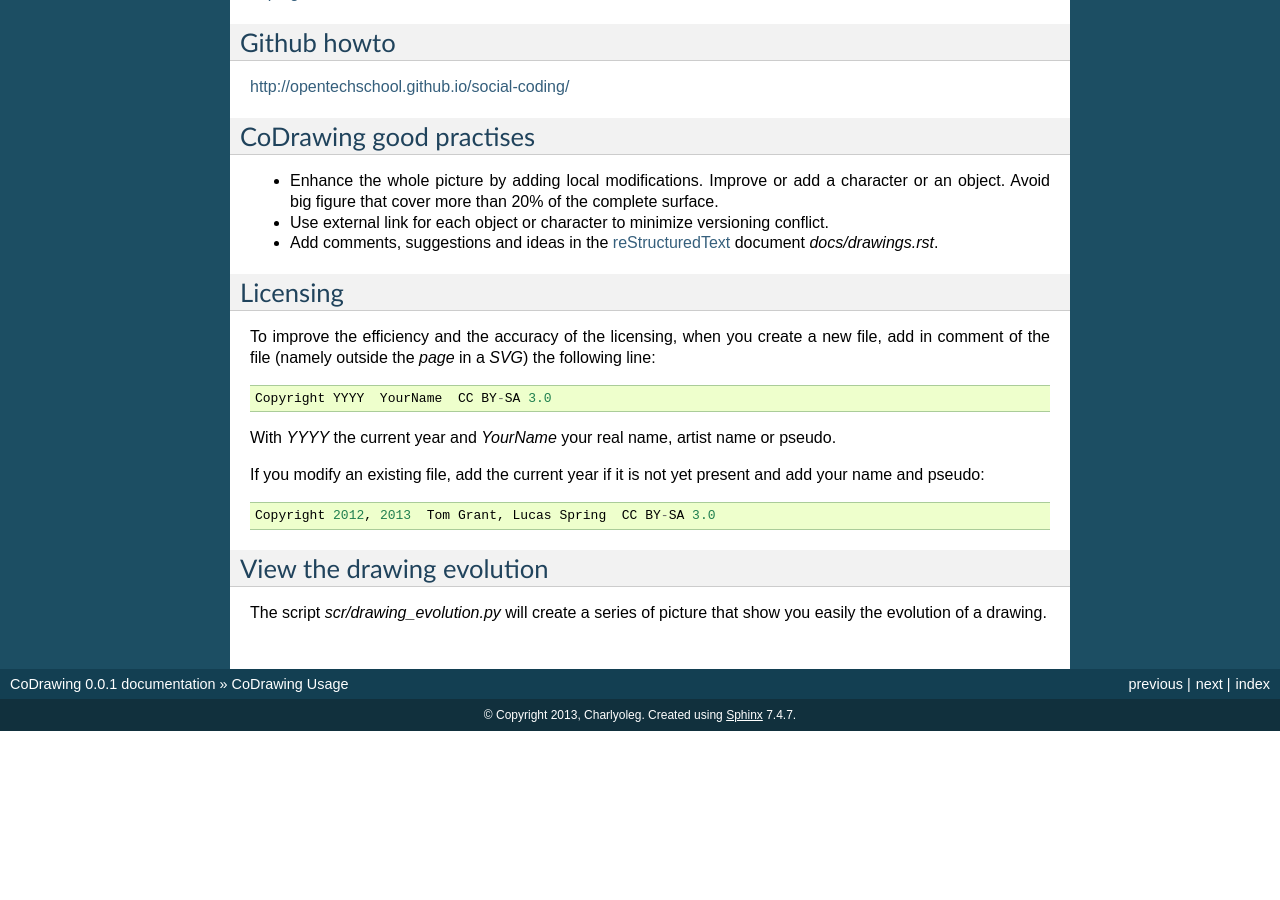
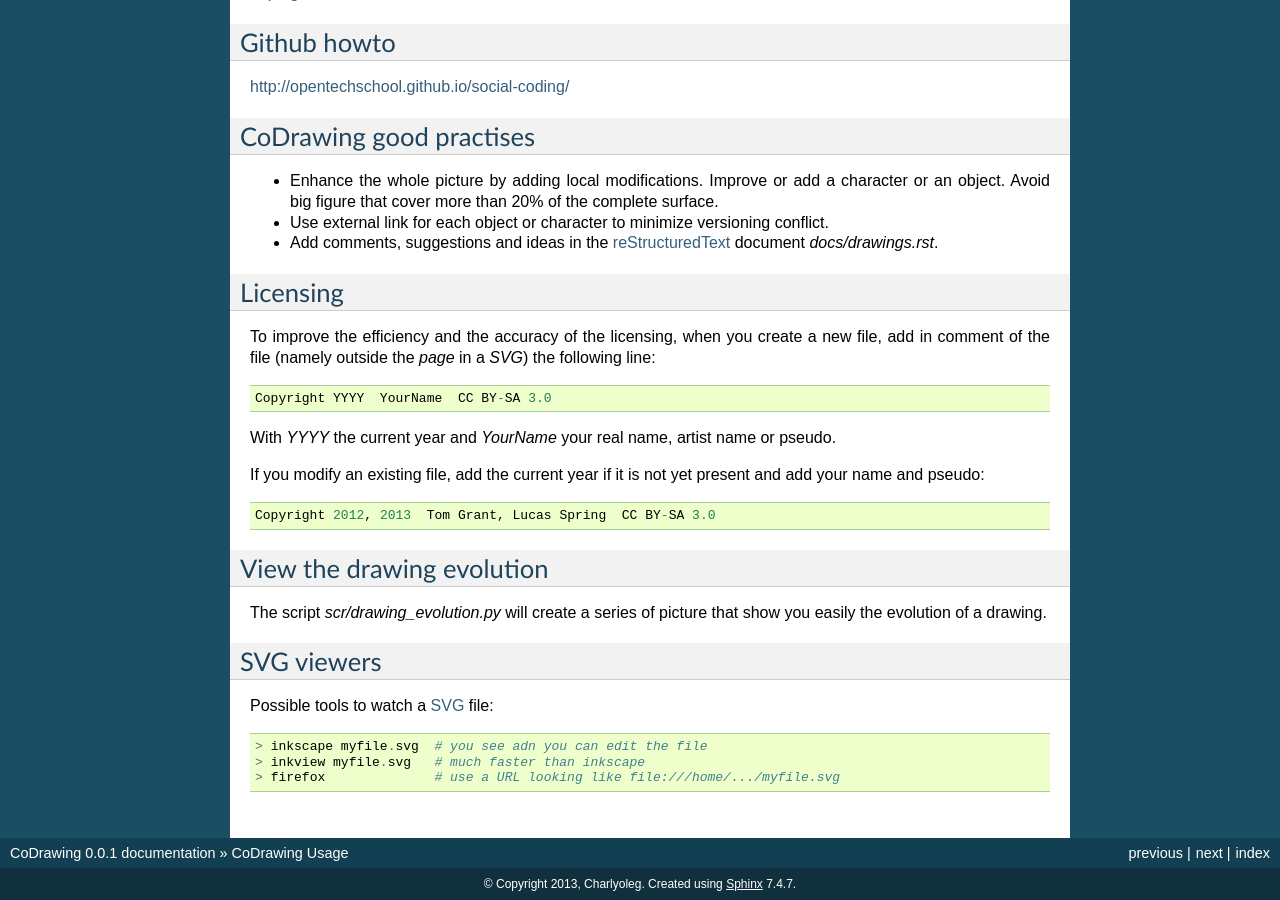
Before and after one commit to charlyoleg/CoDrawing, a Sphinx documentation site: the page built from docs/codrawing_usage.rst, in a window 1280 px wide and 900 px high, scrolled down 2203 px. Built offline with Sphinx 7.4.7, drawn with Linux system fonts in a browser that asks for light colours; before the commit the page ends 2934 px from its top, so only the background shows below that.

Commit message:
[docs] add tips on possible svg viewers

```diff
--- a/docs/codrawing_usage.rst
+++ b/docs/codrawing_usage.rst
@@ -130,3 +130,12 @@
 .. _git : http://git-scm.com/
 .. _PNG : http://www.libpng.org/pub/png/
 .. _FireFox : http://www.mozilla.org
+
+SVG viewers
+===========
+
+Possible tools to watch a SVG_ file::
+
+  > inkscape myfile.svg  # you see adn you can edit the file
+  > inkview myfile.svg   # much faster than inkscape
+  > firefox              # use a URL looking like file:///home/.../myfile.svg
```
